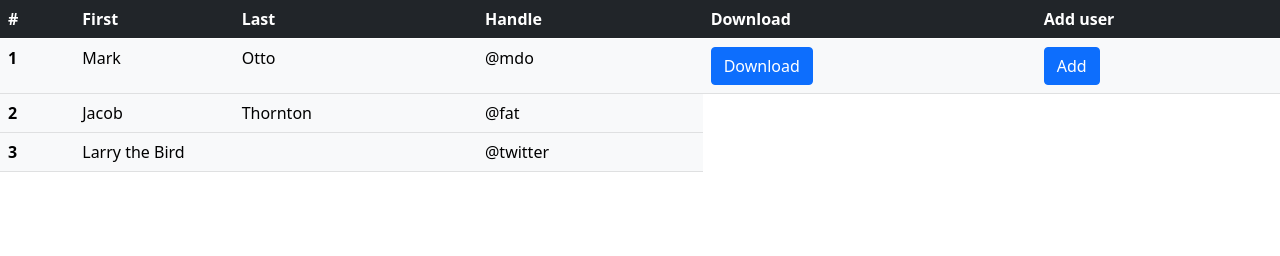
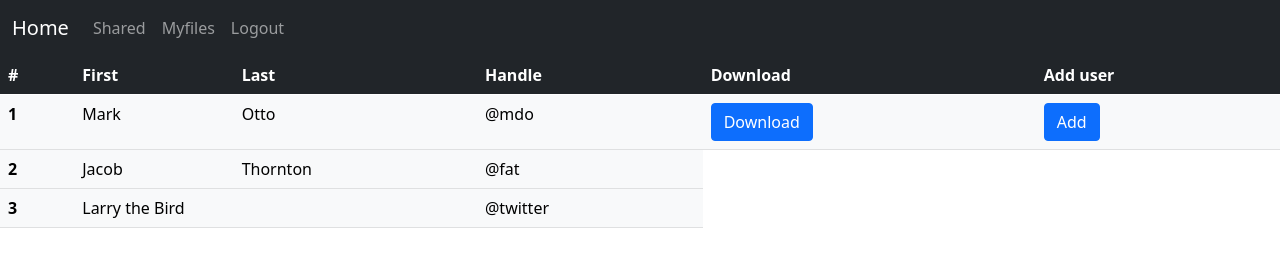
Before and after one commit to mohit12141/DbmsPrac8, a plain HTML site: page DBMS PRAC8/table.html in a window 1280 px wide. Drawn offline with nearby package versions, Linux system fonts and the light colour scheme.

Commit message:
home and index

```diff
--- a/DBMS PRAC8/signin.js
+++ b/DBMS PRAC8/signin.js
@@ -15,8 +15,8 @@ sform.addEventListener('submit',(e)=>{
     .then(j=>{
         console.log(j.msg)
         if(j.msg == 'VERIFIED'){
-            var name = //value
-            localStorage.setItem("id",name);
+            var name = email;
+            localStorage.setItem("email",name);
             location.replace("home.html");
         }
         else{
--- a/DBMS PRAC8/table.html
+++ b/DBMS PRAC8/table.html
@@ -5,6 +5,28 @@
 
     </head>
     <body>
+      <!-- navbar  -->
+      <nav class="navbar navbar-expand-lg navbar-dark bg-dark">
+        <div class="container-fluid">
+          <a class="navbar-brand disabled" tabindex="-1" aria-disabled="true">Home</a>
+
+          <div class="collapse navbar-collapse" id="navbarText">
+            <ul class="navbar-nav me-auto mb-2 mb-lg-0">
+              <li class="nav-item">
+                <a class="nav-link" aria-current="page" href="table.html">Shared</a>
+              </li>
+              <li class="nav-item">
+                <a class="nav-link" href="#">Myfiles</a>
+              </li>
+              <li class="nav-item">
+                <a class="nav-link" href="#">Logout</a>
+              </li>
+            </ul>
+
+          </div>
+        </div>
+      </nav>
+      <!-- table  -->
         <table class="table table-light table-hover">
             <thead class="table-dark">
                 <tr>
```
Also changed, not shown: DBMS PRAC8/home.html (+5 -1 lines).
